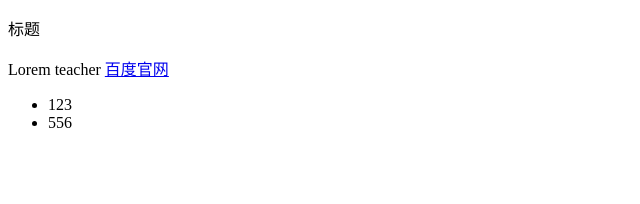
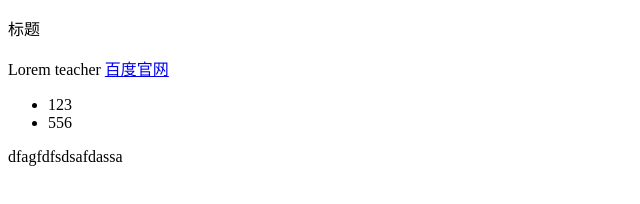
Before and after one commit to Milexiaomo/gitdemo, a plain HTML site: page index.html in a window 1280 px wide. Shown: the whole page, without its empty margins (0-640 px from the left). Drawn offline with Linux system fonts and the light colour scheme.

Commit message:
提交段落修改

```diff
--- a/index.html
+++ b/index.html
@@ -12,5 +12,6 @@
 			<li>556</li>
 
 		 </ul>
+		 <p>dfagfdfsdsafdassa</p>
 	</body>
 </html>
```
